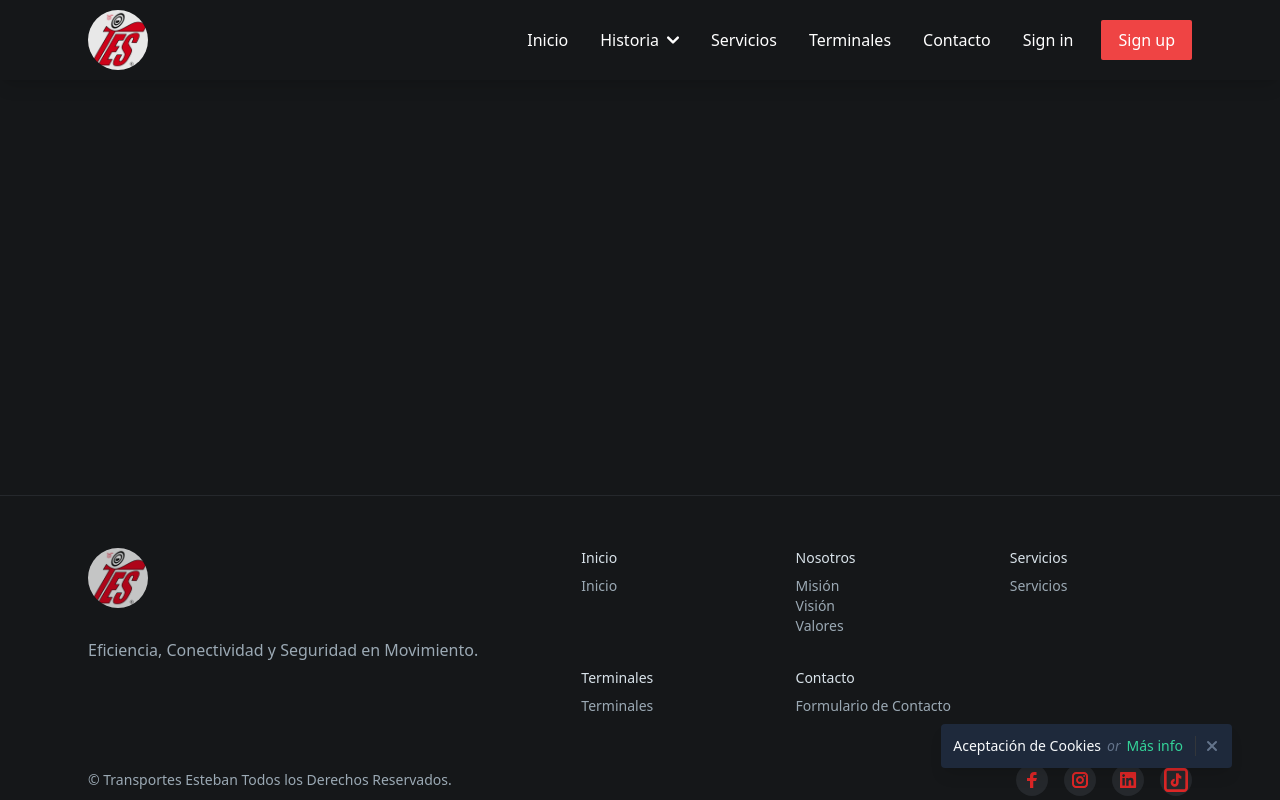
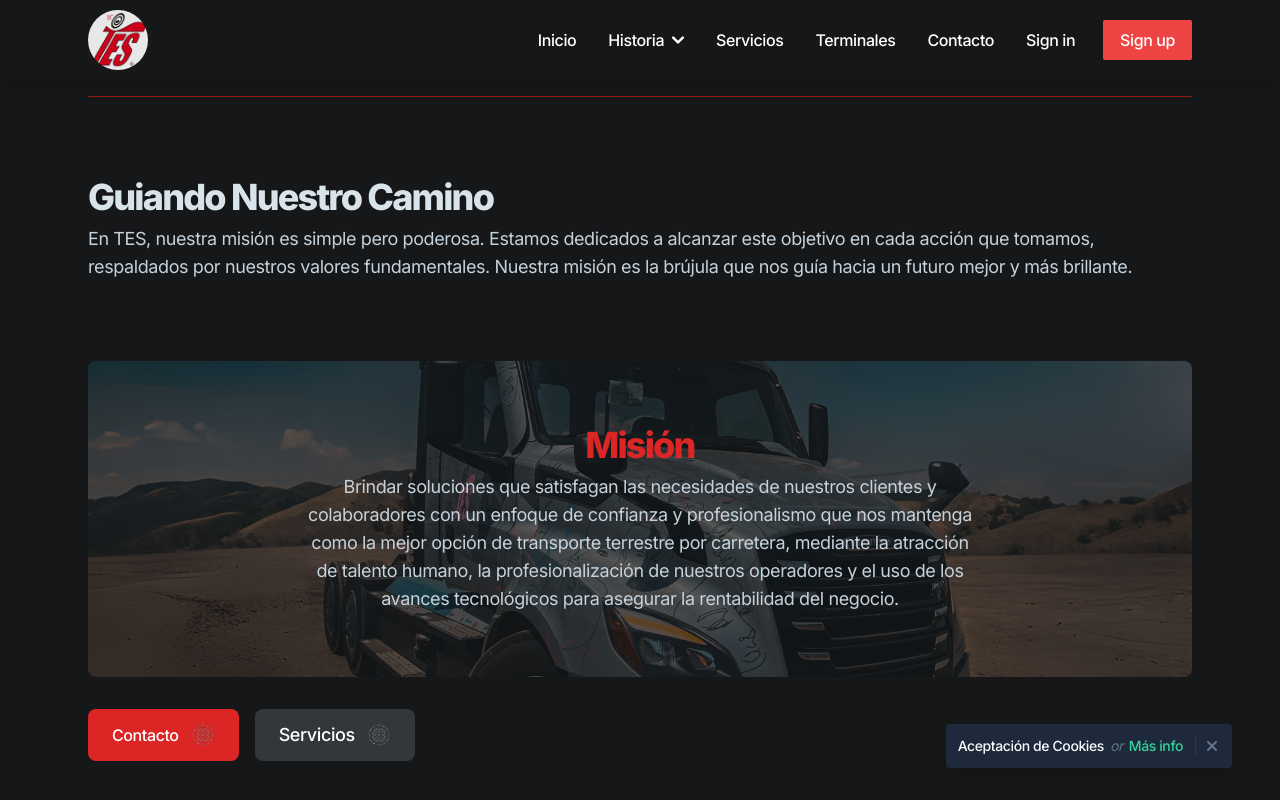
Before and after one commit to estebantes/demos_tes, a Next.js app: page /mision in a window 1280 px wide. Shown: the top 800 px of the page. Built offline with nearby package versions, Linux system fonts and the light colour scheme.

Commit message:
correción de rutas

```diff
--- a/app/(default)/layout.tsx
+++ b/app/(default)/layout.tsx
@@ -1,36 +1,39 @@
-// app/(default)/layout.tsx
-import { Inter } from 'next/font/google'
-import './style.css'
+'use client'
 
-const inter = Inter({
-  subsets: ['latin'],
-  variable: '--font-inter',
-  display: 'swap'
-})
+import { useEffect } from 'react'
 
-export default function RootLayout({
+import AOS from 'aos'
+import 'aos/dist/aos.css'
+
+import PageIllustration from '@/components/page-illustration'
+import Footer from '@/components/ui/footer'
+
+export default function DefaultLayout({
   children,
 }: {
   children: React.ReactNode
 }) {
+
+  useEffect(() => {
+    AOS.init({
+      once: true,
+      disable: 'phone',
+      duration: 600,
+      easing: 'ease-out-sine',
+    })
+  })
+
   return (
-    <html lang="es" suppressHydrationWarning>
-      <head>
-        {/* Prevenir FOUC */}
-        <style dangerouslySetInnerHTML={{
-          __html: `
-            :root { --font-inter: ${inter.style.fontFamily} }
-            body { opacity: 0; transition: opacity 0.3s; }
-            body.ready { opacity: 1; }
-          `
-        }} />
-      </head>
-      <body className={`${inter.variable} bg-gray-900 text-gray-100`} suppressHydrationWarning>
-        <script dangerouslySetInnerHTML={{
-          __html: `document.body.classList.add('ready')`
-        }} />
+    <>
+      <main className="grow">
+
+        <PageIllustration />
+
         {children}
-      </body>
-    </html>
+
+      </main>
+
+      <Footer />
+    </>
   )
 }
--- a/app/layout.tsx
+++ b/app/layout.tsx
@@ -3,7 +3,6 @@ import './css/style.css'
 import { Inter, Architects_Daughter } from 'next/font/google'
 
 import Header from '@/components/ui/header'
-import Footer from '@/components/ui/footer'
 import Banner from '@/components/banner'
 
 const inter = Inter({
@@ -33,18 +32,11 @@ export default function RootLayout({
     <html lang="en">
       <body className={`${inter.variable} ${architects_daughter.variable} font-inter antialiased bg-gray-900 text-gray-200 tracking-tight`}>
         <div className="flex flex-col min-h-screen overflow-hidden">
-          {/* Header */}
           <Header />
-
-          {/* Contenido principal con márgenes superior e inferior */}
-          <main className="flex-grow pt-20 pb-20">
-            {children}
-          </main>
-          <Footer />
-          {/* Banner */}
+          {children}
           <Banner />
         </div>
       </body>
     </html>
-  );
+  )
 }
```
